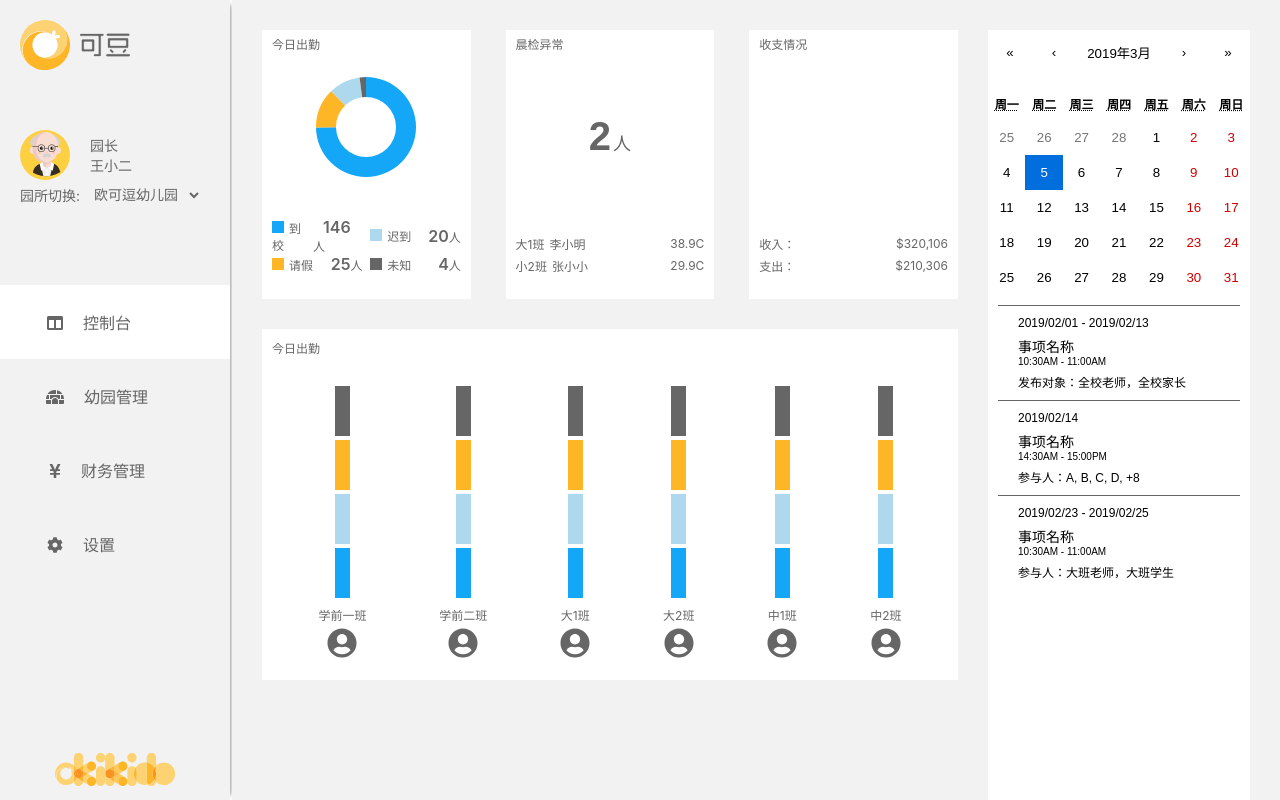
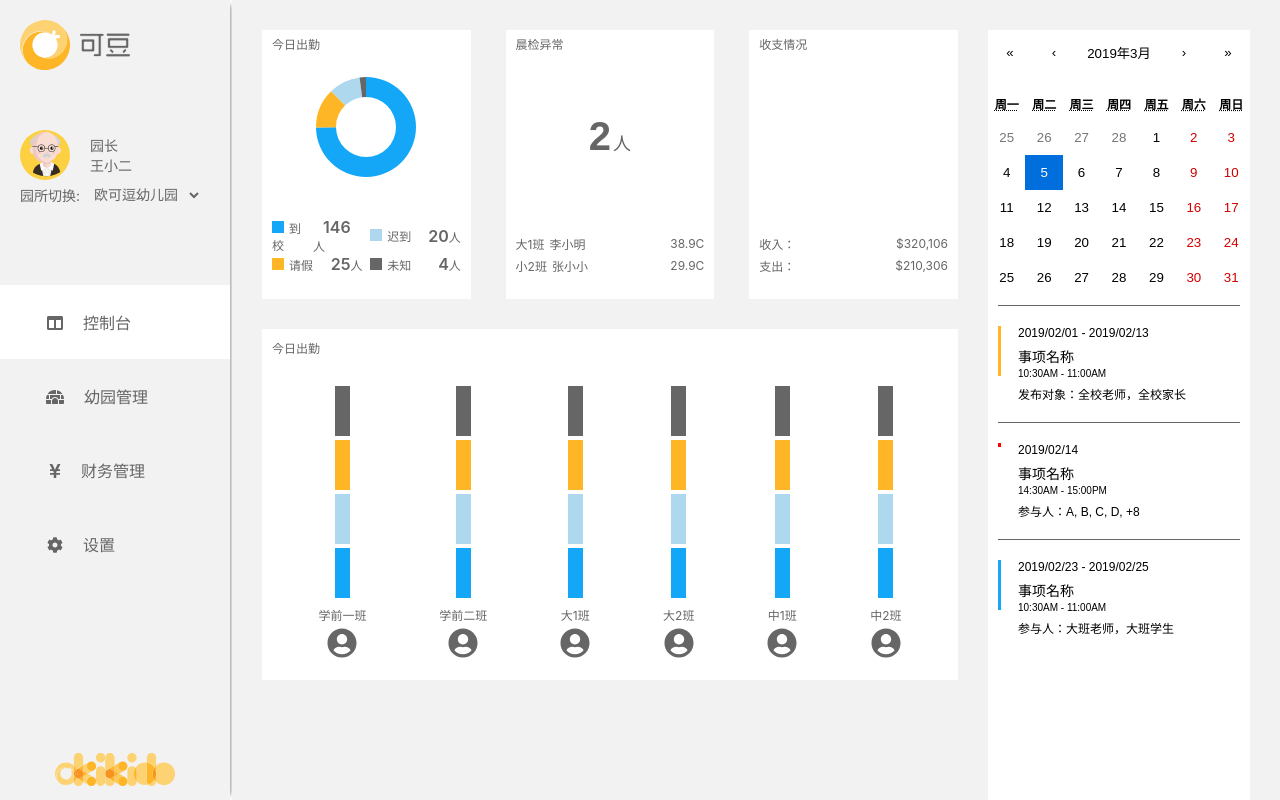
Before and after one commit to mouqinyao/okikiddo-web, a React (Create React App) app: page / in a window 1280 px wide. Built offline with nearby package versions, Linux system fonts and the light colour scheme.

Commit message:
add border to event panel

```diff
--- a/src/App.js
+++ b/src/App.js
@@ -230,19 +230,19 @@ class App extends Component {
               />
             </div>
             <div className="events-container">
-              <div className="event-panel">
+              <div className="event-panel orange">
                 <div className="event-date">2019/02/01 - 2019/02/13</div>
                 <div className="event-title">事项名称</div>
                 <div className="event-time">10:30AM - 11:00AM</div>
                 <div className="event-participant">发布对象：全校老师，全校家长</div>
               </div>
-              <div className="event-panel">
+              <div className="event-panel red">
                 <div className="event-date">2019/02/14</div>
                 <div className="event-title">事项名称</div>
                 <div className="event-time">14:30AM - 15:00PM</div>
                 <div className="event-participant">参与人：A, B, C, D, +8</div>
               </div>
-              <div className="event-panel">
+              <div className="event-panel blue">
                 <div className="event-date">2019/02/23 - 2019/02/25</div>
                 <div className="event-title">事项名称</div>
                 <div className="event-time">10:30AM - 11:00AM</div>
--- a/src/App.scss
+++ b/src/App.scss
@@ -323,9 +323,33 @@ $fontColor : #666666;
   padding: 10px;
 
   .event-panel {
-    padding: 10px 20px;
+    padding: 20px;
     font-family: Arial, Helvetica, sans-serif;
-    border-top: 1px solid $fontColor;
+    border-top: 0.5px solid $fontColor;
+
+    &.orange:before {
+      content: '';
+      position: absolute;
+      left: 10px;
+      height: 50px;
+      border-left: 3px solid #ffb626;
+    }
+
+    &.red:before {
+      content: '';
+      position: absolute;
+      left: 10px;
+      height: 4px;
+      border-left: 3px solid red;
+    }
+
+    &.blue:before {
+      content: '';
+      position: absolute;
+      left: 10px;
+      height: 50px;
+      border-left: 3px solid #15a7f7;
+    }
 
     .event-date {
       margin-bottom: 6px;
@@ -337,6 +361,7 @@ $fontColor : #666666;
     }
 
     .event-time {
+      margin-top: 2px;
       margin-bottom: 6px;
       font-size: 10px;
     }
```
